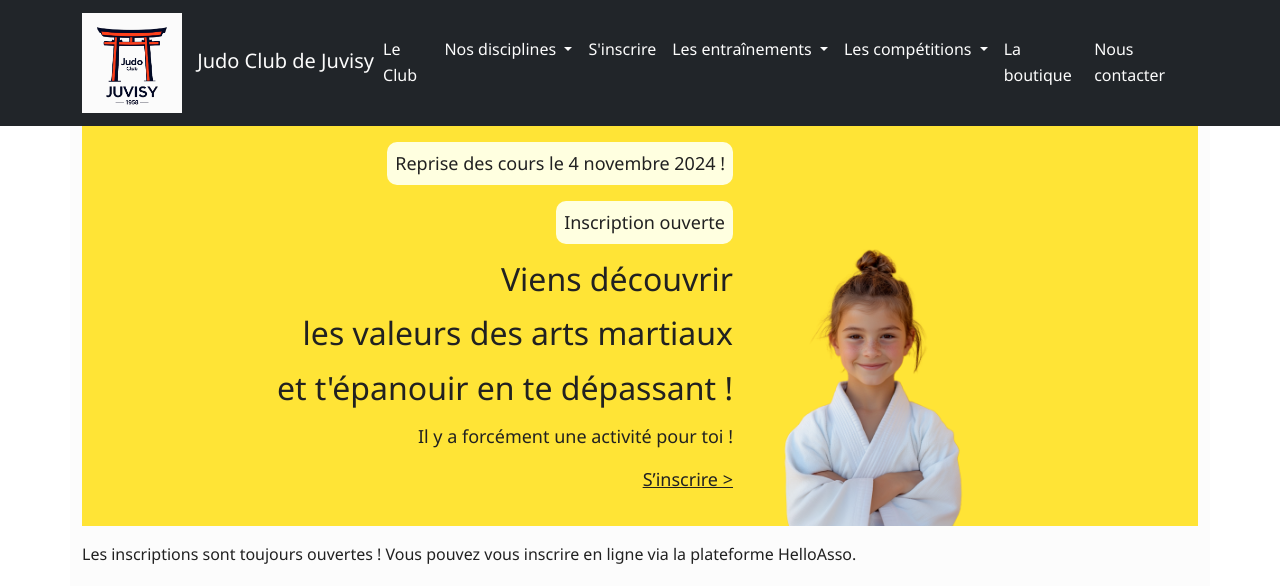
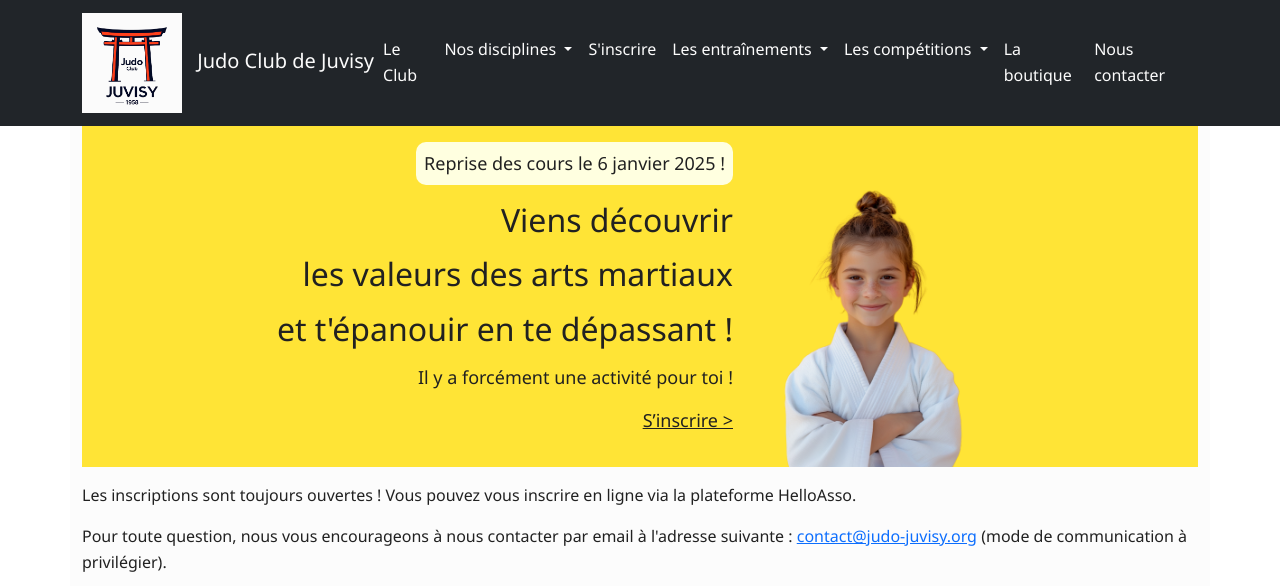
Before and after one commit to JudoClubJuvisy/website2, a Jekyll site: the page built from index.html, in a window 1280 px wide. Shown: the top 586 px of the page. Built offline with Jekyll 4.4.1, drawn with Linux system fonts in a browser that asks for light colours.

Commit message:
change home

```diff
--- a/index.html
+++ b/index.html
@@ -12,13 +12,13 @@
         <div class="col-12 col-md-5 text-md-end py-3" style="background-color: #ffe436;">
             <!-- Reprise des cours le 9 septembre 2024 ! -->
 			<p class="home-highlight">
-				Reprise des cours le 4 novembre 2024 !
+				Reprise des cours le 6 janvier 2025 !
 			</p>
 			<br>
-			<p class="home-highlight">
+			<!-- <p class="home-highlight">
 				Inscription ouverte
 			</p>
-            <br>
+            <br>-->
 
             <h2>Viens découvrir</h2>
 			<h2>les valeurs des arts martiaux</h2>
--- a/package.json
+++ b/package.json
@@ -10,7 +10,7 @@
 	"author": "Judo Club de Juvisy",
 	"license": "GPL-3.0-or-later",
 	"dependencies": {
-		"nodemon": "^3.1.4",
+		"nodemon": "^3.1.9",
 		"sass": "^1.32.13",
 		"semver": "^7.6.3"
 	}
```
